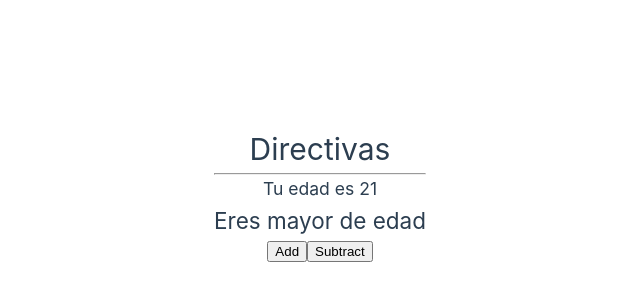
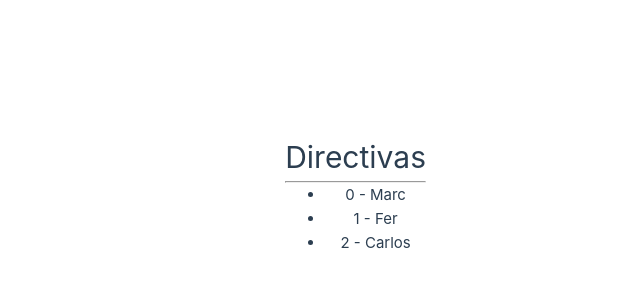
Before and after one commit to marcduranxanco/vue-3-desde-cero, a Vue app in the folder 03-Directivas/: page / in a window 1280 px wide. Shown: the part 206-506 px from the top of the page, without its empty margins (182-822 px from the left). Built offline with nearby package versions, Linux system fonts and the light colour scheme.

Commit message:
35 - V-for

```diff
--- a/03-Directivas/src/App.vue
+++ b/03-Directivas/src/App.vue
@@ -3,13 +3,9 @@
     <h1>Directivas</h1>
     <hr/>
 
-    <h3>Tu edad es {{ edad }}</h3>
-    <h2 v-if="edad >= 18 && edad > 0 && edad < 100">Eres mayor de edad</h2>
-    <h2 v-else-if="edad < 18 && edad > 0 && edad < 100">Eres menor de edad</h2>
-    <h2 v-else>La edad no es válida</h2>
-
-    <button @click="add">Add</button>
-    <button @click="subtract">Subtract</button>
+    <ul>
+      <li v-for="(usuario, index) in usuarios" :key="index">{{index }} - {{ usuario }}</li>
+    </ul>
 
   </div>
 </template>
@@ -17,17 +13,8 @@
 <script>
 export default {
   data: () => ({
-    edad: 21
-  }),
-
-  methods: {
-    add() {
-      this.edad++
-    },
-    subtract() {
-      this.edad--
-    },
-  }
+    usuarios: [ "Marc", "Fer", "Carlos" ]
+  })
 }
 </script>
 
```
